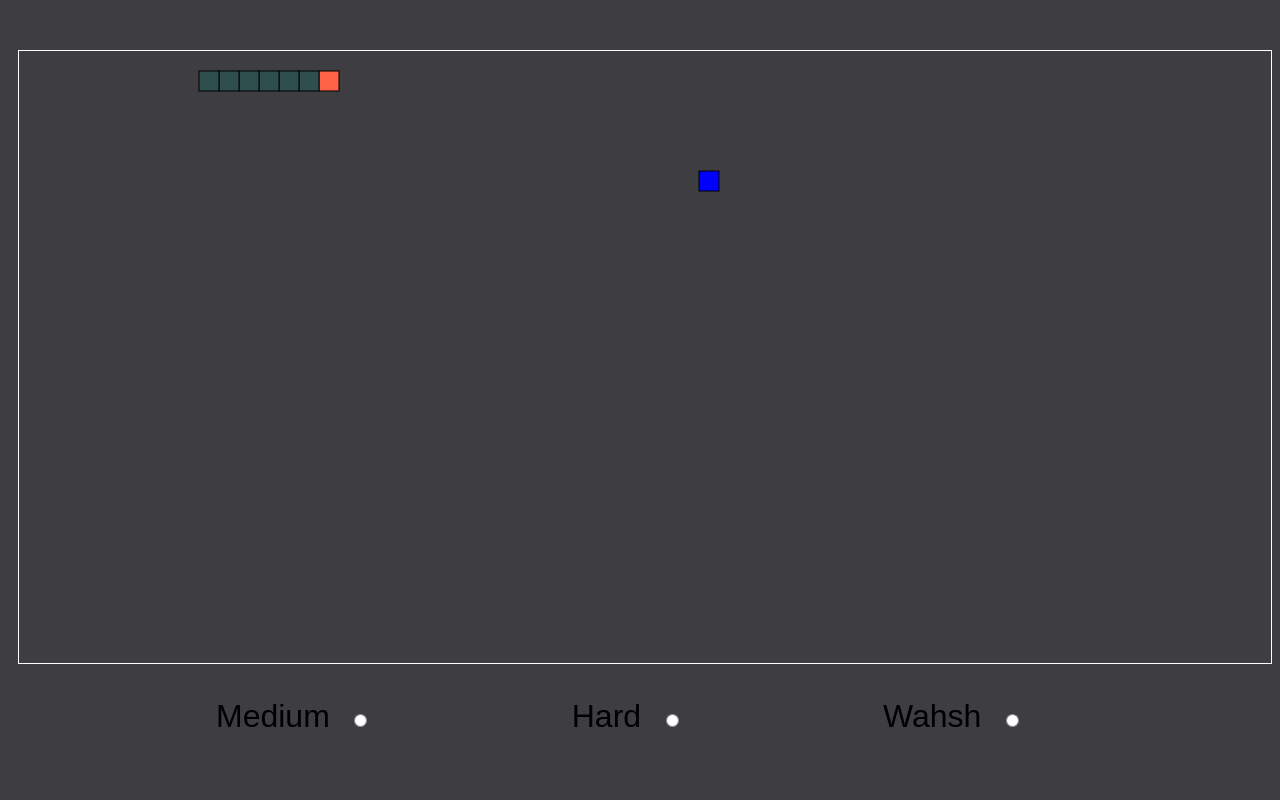
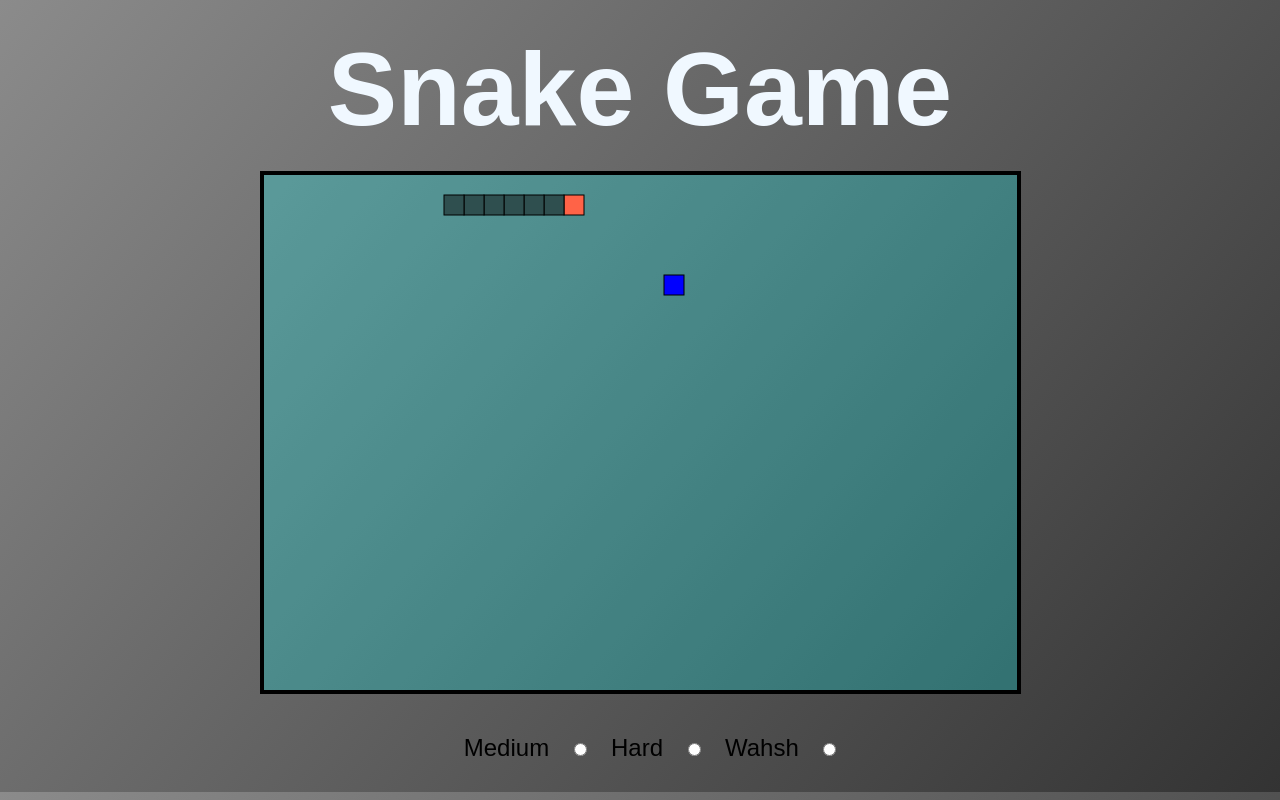
Before and after one commit to OuzaierKhayati/SnakeGame, a plain HTML site: page home.html in a window 1280 px wide. Drawn offline with Linux system fonts and the light colour scheme.

```diff
--- a/global.css
+++ b/global.css
@@ -3,49 +3,92 @@
     padding: 0;
     font-family: sans-serif;
 }
+body{
+    display: flex;
+    flex-direction: column;
+    align-items: center;
+    justify-content: center;
 
-body {
-    background: #3e3e42;
-    padding: 1rem;
+
 }
 
+#home {
+    background: #3e3e42a8;
+    padding: 1rem ;
+    height: 100vh;
+    background: linear-gradient(310deg, #333333, #8b8b8b);
 
-.center {
-    text-align: center;
 }
+#index{
+    margin: 0;
+    height: 100vh;
+    width: 100%;
+    background: linear-gradient(310deg, #000000, #717171);
 
-#login{
-    background: rgba(255, 190, 50, 0.76);
 }
 h1{
-    margin-top: 100px;
     text-align: center;
-    font-size: 6.5em;
+    font-size: 6.5rem;
+    color: aliceblue;
 
 }
+#myH1Login{
+    margin-bottom: 70px;
+}
+.container{
+    width: 850px;
+    height: 500px;
+    background: linear-gradient(0deg, #161616, #606060);
+    border: 5px solid rgba(255, 255, 255, 0.781);
+    border-radius: 15px;
+    box-shadow: 0px 0px 15px rgb(255, 255, 255);
+    padding: 20px 20px;
+    text-align: center;
+
+}
+p{
+    font-size: 2rem;
+    color: white;
+}
 button{
-    margin-top: 350px ;
-    margin-left: 420px;
-    font-size: 3em;
+    font-size: 3.5rem;
     font-family: Arial, Helvetica, sans-serif;
+    margin-top: 70px;
     padding: 5px 50px 10px ;
     border-radius: 10px;
     border: 5px solid black;
-    background-color: rgb(157, 157, 157);
+    background-color: #c7c7c7;
     cursor: pointer;
 
 }
 button:hover{
-    background-color: rgb(255, 255, 255);
+    background-color: #dbd9d9;
 }
 button:active{
-    background-color: rgb(157, 157, 157);
+    background-color: #9e9e9e;
 }
+
+.center {
+    margin-top: 20px;
+    margin-bottom: 20px ;
+    text-align: center;
+}
+.canvas-container{
+    display: flex;
+    justify-content: center;
+    align-items: center;
+    width: 60%;
+    height: 70vh !important;
+    border: 2px dashed #aaa0;
+}
+#game-canvas{
+    background-color: rgba(0, 255, 255, 0.248);
+}
+
 .speed{
     display: inline-block;
     padding:20px;
-    padding-left: 200px;
-    font-size: 2rem;
+    font-size: 1.5rem;
 
 
 }
--- a/home.html
+++ b/home.html
@@ -7,13 +7,10 @@
     <link rel="stylesheet" href="global.css">
     <title>Snake</title>
 </head>
-
-<body style="height: 95vh;">
-    <!-- <h1 class="center" style="color: white;">
-        Snake Game
-    </h1> -->
-    <div style="width: 100%; height: 80%!important; border:2px dashed #aaa0; margin-top: 2rem;">
-        <canvas id="game-canvas" style="border:1px solid #fff;" >
+<body id ="home" style="height: 95vh;">
+    <h1 class="center">Snake Game</h1>
+    <div class="canvas-container" >
+        <canvas id="game-canvas" style="border:4px solid black;" >
         </canvas>
 
     </div>
@@ -33,5 +30,4 @@
 
 </body>
 <script src="main.js" defer></script>
-
 </html>
--- a/main.js
+++ b/main.js
@@ -199,7 +199,6 @@ function addToBody(){
         body.push(newBody);
 }
 
-
 function renderGame() {
 
     // Clear screen
@@ -222,12 +221,13 @@ function renderGame() {
 function gameLoop() {
     // Main game
     changePosition();
+    renderGame();
 
-    renderGame();
 
     // End calls
     window.requestAnimationFrame(gameLoop);
 }
+
 
 function main() {
     // Set canvas width & height automatically
@@ -235,6 +235,7 @@ function main() {
     window.addEventListener('resize', () => {
         setCanvasSize();
     })
+
     document.addEventListener("keyup", (e) => {
         switch (e.key) {
             case "ArrowRight":
```
Also changed, not shown: index.html (+11 -3 lines), arrowKeys.jpg (added), index.js (line endings or trailing spaces).
